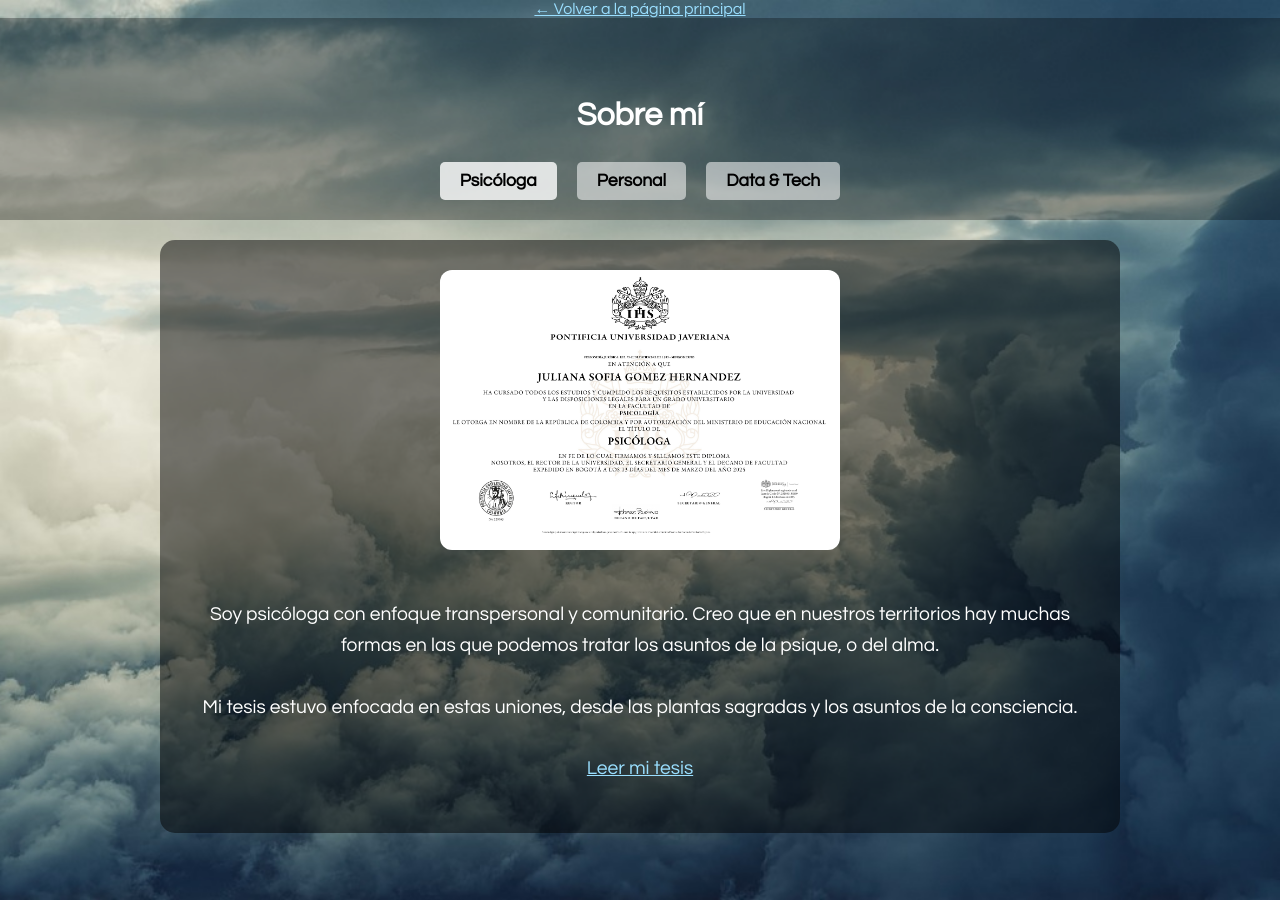
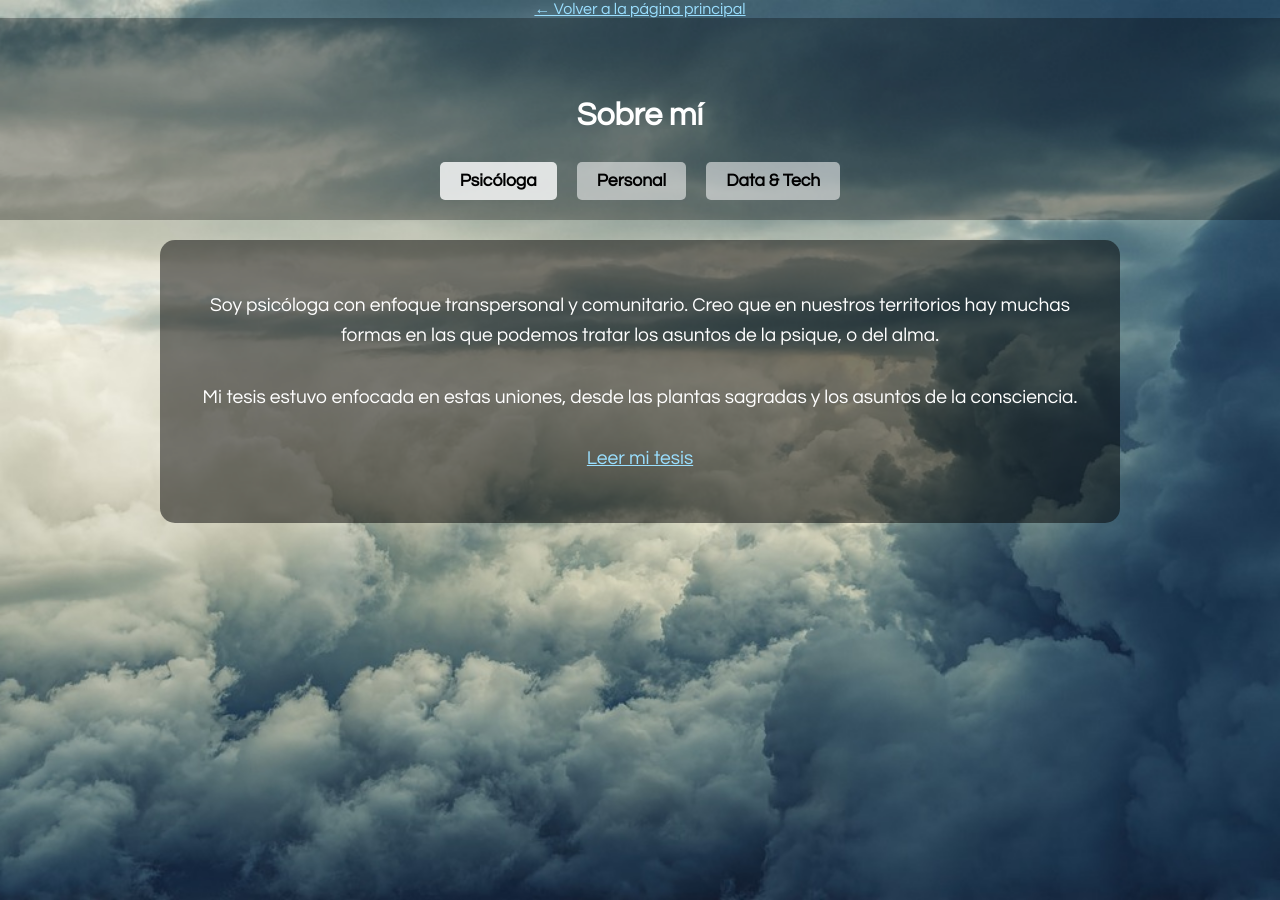
Before and after one commit to psiqsofia/psiquesofia, a Jekyll site: the page sobre-mi.html, which Jekyll copies as it is, in a window 1280 px wide. Built offline with Jekyll 4.4.1, drawn with Linux system fonts in a browser that asks for light colours.

Commit message:
Update sobre-mi.html
Signed-off-by: Sofía <juanah2800@gmail.com>

```diff
--- a/sobre-mi.html
+++ b/sobre-mi.html
@@ -129,7 +129,6 @@
   </header>
 
   <div id="psicologa" class="tab-content active">
-    <img src="images/Diploma.jpg" alt="Título de Psicología">
     <p>Soy psicóloga con enfoque transpersonal y comunitario. Creo que en nuestros territorios hay muchas formas en las que podemos tratar los asuntos de la psique, o del alma.<br><br>
     Mi tesis estuvo enfocada en estas uniones, desde las plantas sagradas y los asuntos de la consciencia.<br><br>
     <a href="https://repository.javeriana.edu.co/items/e00089b1-35a6-4353-adf3-5d10f4cc44a5" target="_blank">Leer mi tesis</a></p>
```
